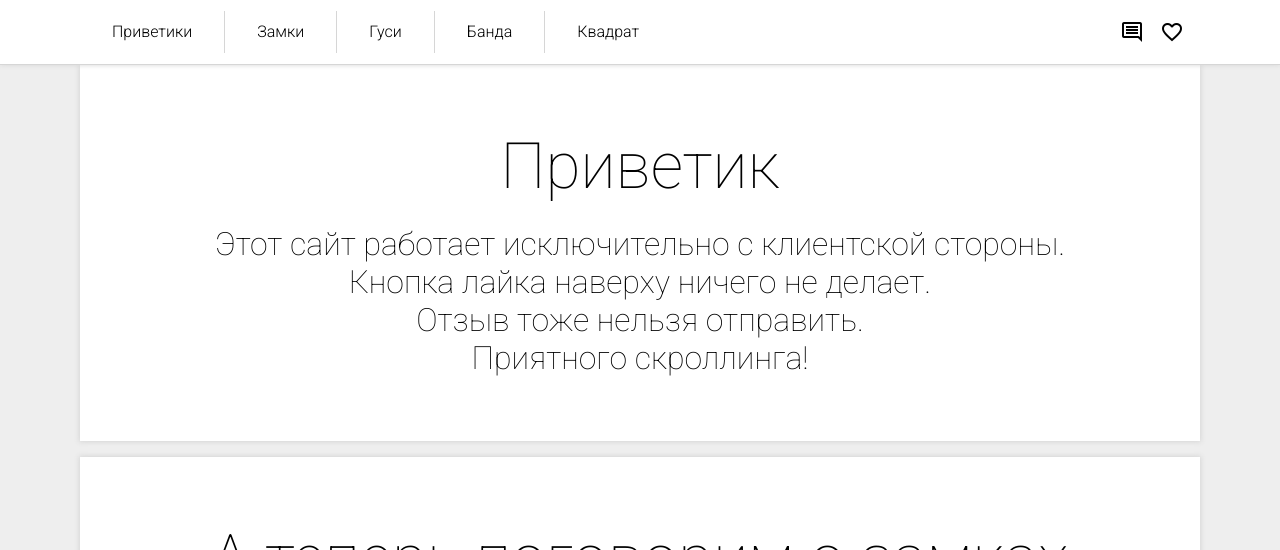
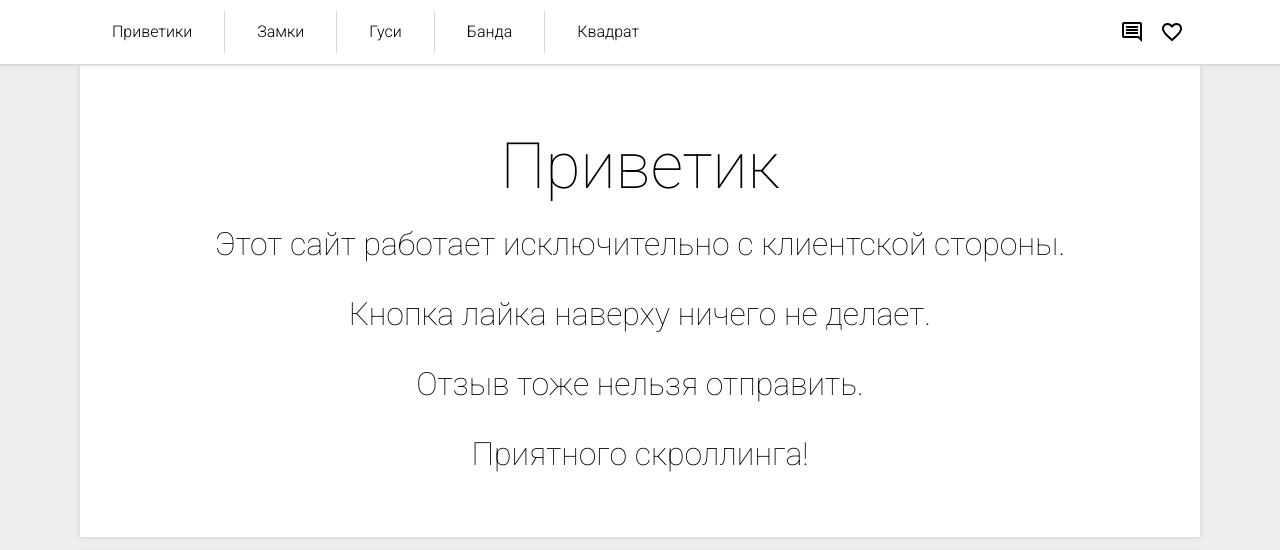
Before and after one commit to perfect-insanity/WebSandbox, a plain HTML site: page index.html in a window 1280 px wide. Shown: the top 550 px of the page. Drawn offline with nearby package versions, Linux system fonts and the light colour scheme.

Commit message:
стили для интро

```diff
--- a/main.css
+++ b/main.css
@@ -343,9 +343,16 @@ button {
 }
 
 .introContainer p {
-    margin: 0;
     font-size: 2em;
     font-weight: 100;
+}
+
+.introContainer p:first-of-type {
+    margin-top: 0;
+}
+
+.introContainer p:last-of-type {
+    margin-bottom: 0;
 }
 
 /******* ЗАМКИ *******/
```
